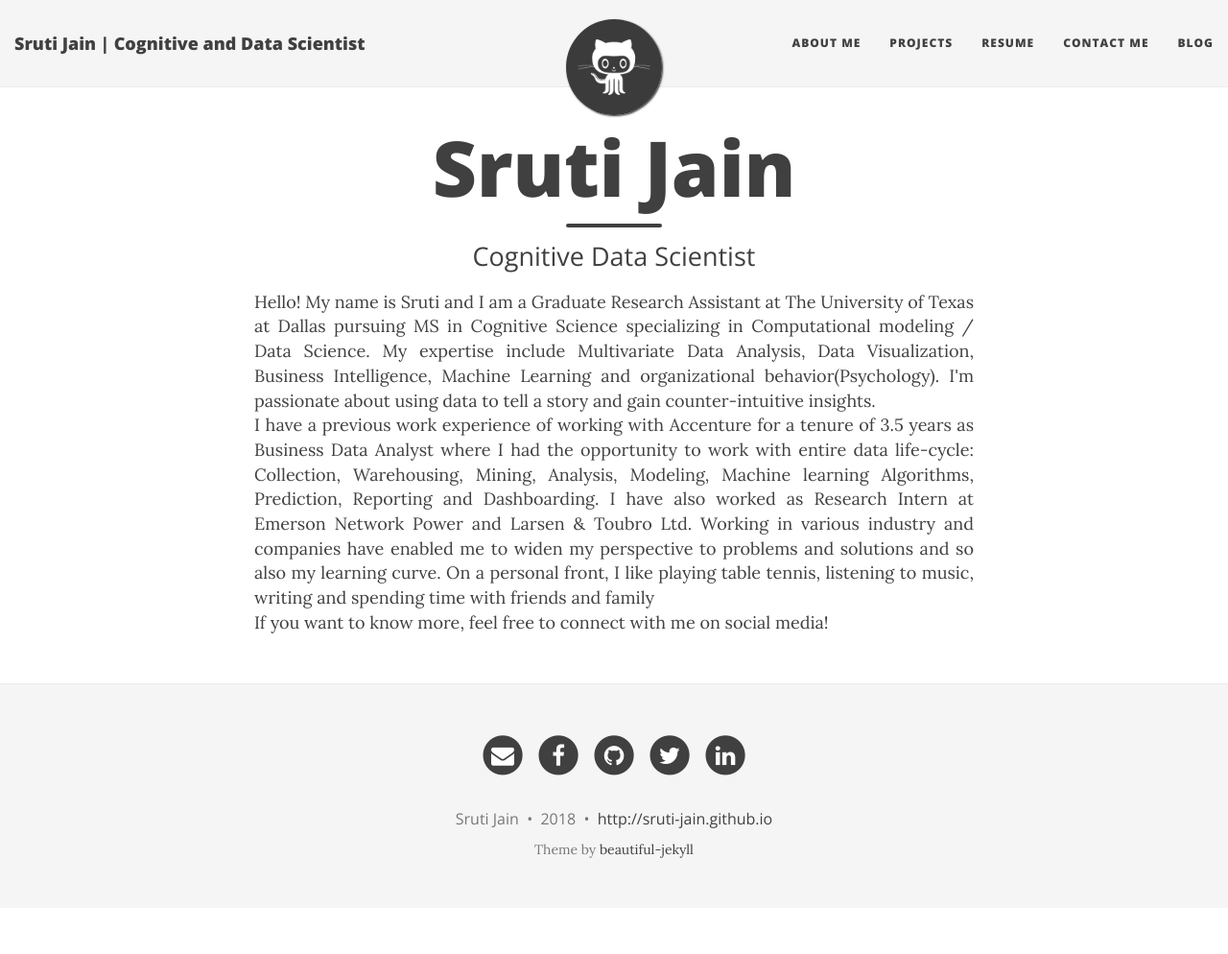
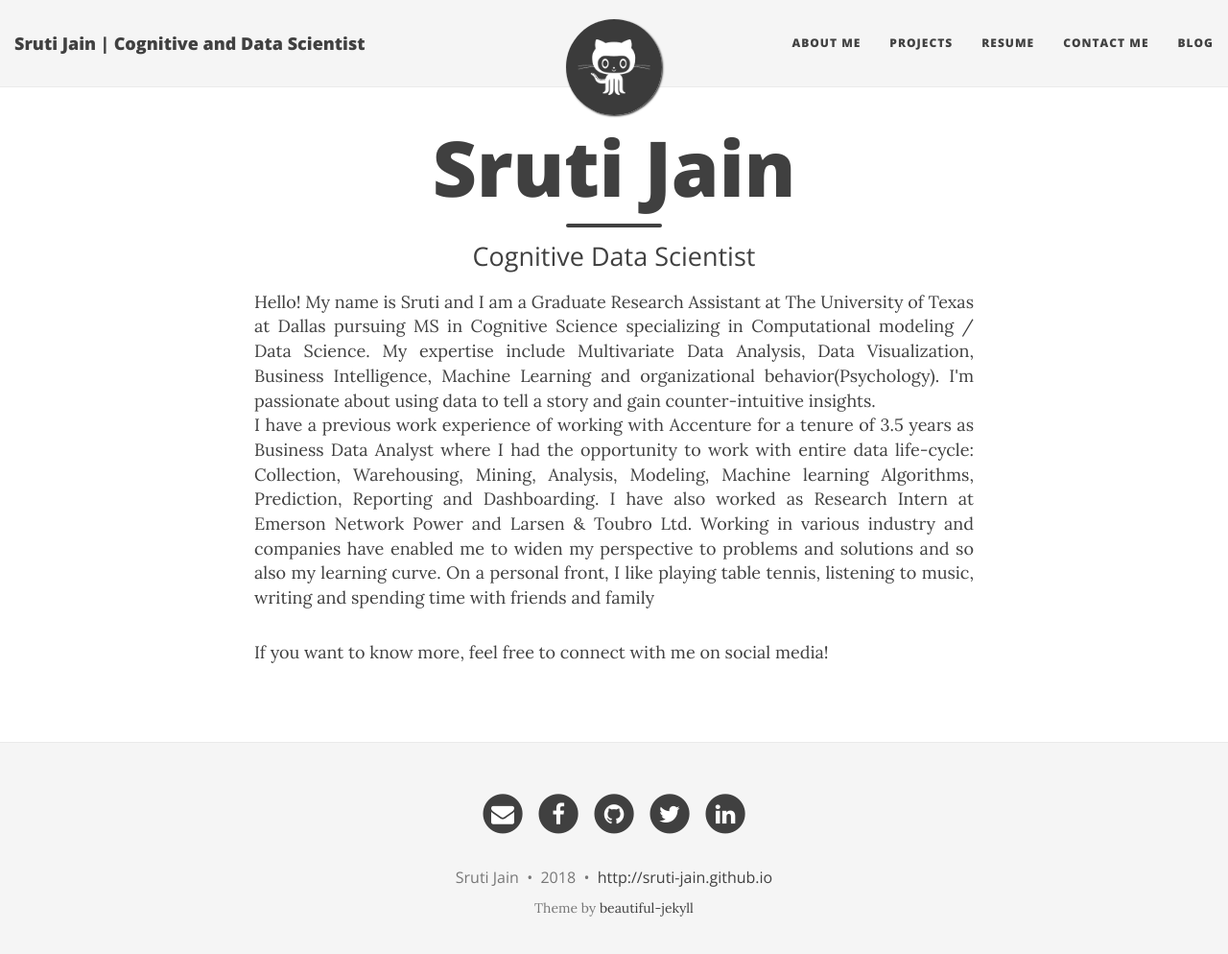
Before and after one commit to sruti-jain/sruti-jain.github.io, a Jekyll site: the page built from aboutme.md, in a window 1280 px wide and 1007 px high. Shown: the top 994 px of the window at 96% size. Built offline with Jekyll 4.4.1, drawn with Linux system fonts in a browser that asks for light colours; nearby versions of some CDN libraries.

Commit message:
Update aboutme.md

```diff
--- a/aboutme.md
+++ b/aboutme.md
@@ -5,8 +5,9 @@
 ---
 
 <div style="text-align: justify">
+
 Hello! My name is Sruti and I am a Graduate Research Assistant at The University of Texas at Dallas pursuing MS in Cognitive Science specializing in Computational modeling / Data Science. My expertise include Multivariate Data Analysis, Data Visualization, Business Intelligence, Machine Learning and organizational behavior(Psychology). I'm passionate about using data to tell a story and gain counter-intuitive insights. </div>
 
 <div style="text-align: justify"> I have a previous work experience of working with Accenture for a tenure of 3.5 years as Business Data Analyst where I had the opportunity to work with entire data life-cycle: Collection, Warehousing, Mining, Analysis, Modeling, Machine learning Algorithms, Prediction, Reporting and Dashboarding. I have also worked as Research Intern at Emerson Network Power and Larsen & Toubro Ltd. Working in various industry and companies have enabled me to widen my perspective to problems and solutions and so also my learning curve. On a personal front, I like playing table tennis, listening to music, writing and spending time with friends and family </div>
 
-<div style="text-align: justify"> If you want to know more, feel free to connect with me on social media! </div>
+If you want to know more, feel free to connect with me on social media!
```
